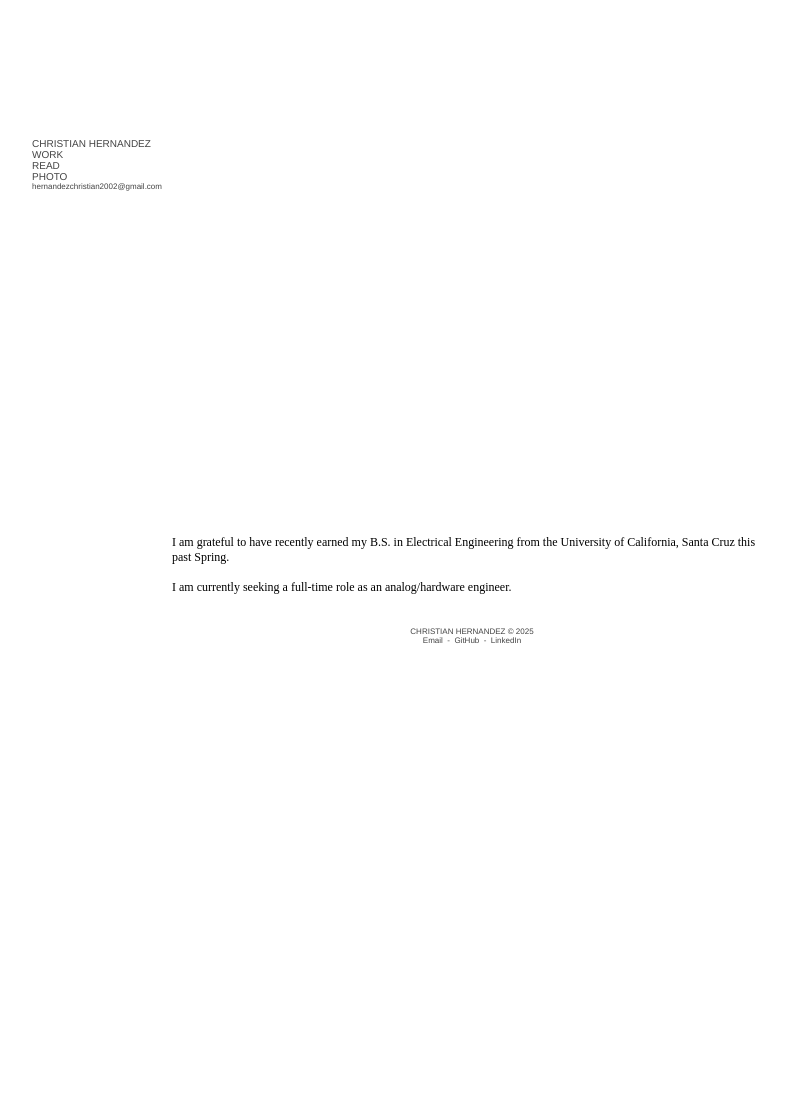
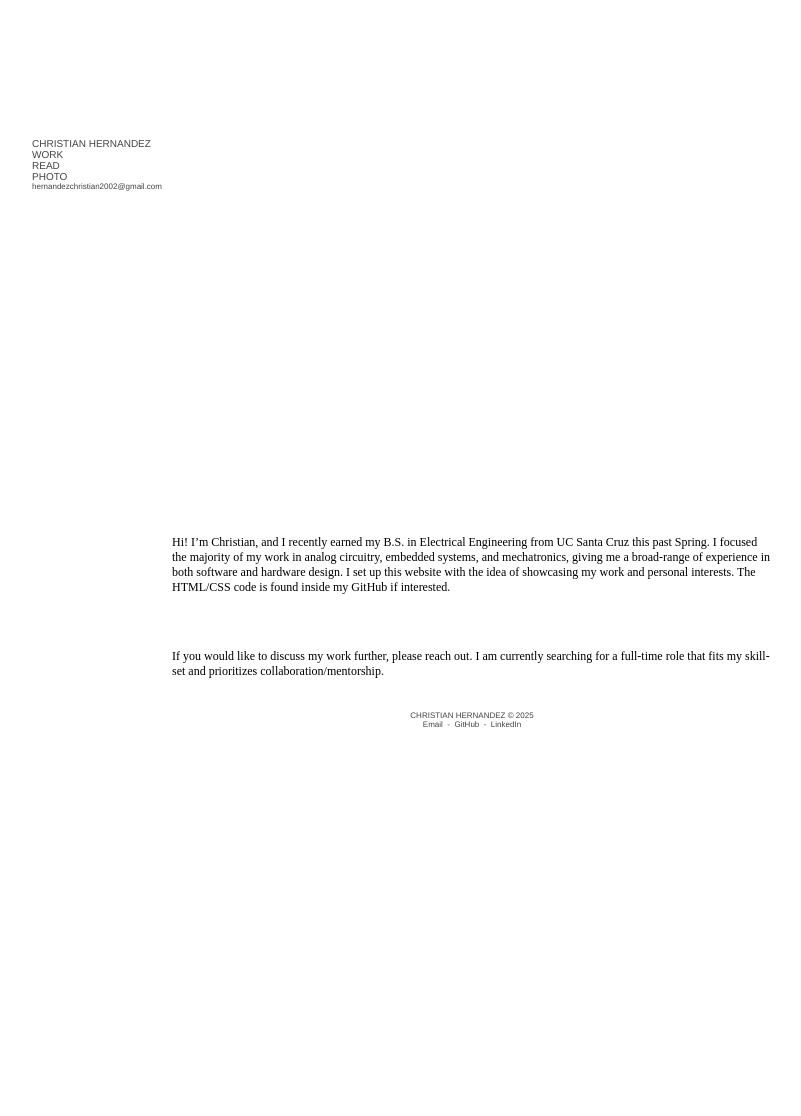
Before and after one commit to chruhern/christianhernandez, a Jekyll site: the page built from index.md, in a window 1280 px wide. Shown: the whole page, without its empty margins (106-907 px from the left). Built offline with Jekyll 4.4.1, drawn with Linux system fonts in a browser that asks for light colours.

Commit message:
Edits: rewrote home page introduction

```diff
--- a/index.md
+++ b/index.md
@@ -3,7 +3,8 @@ layout: default
 title: Home
 ---
 <br>
-I am grateful to have recently earned my B.S. in Electrical Engineering from the University of California, Santa Cruz this past Spring.
+Hi! I'm Christian, and I recently earned my B.S. in Electrical Engineering from UC Santa Cruz this past Spring. I focused the majority of my work in analog circuitry, embedded systems, and mechatronics, giving me a broad-range of experience in both software and hardware design. I set up this website with the idea of showcasing my work and personal interests. The HTML/CSS code is found inside my GitHub if interested.
+
 <br>
 <br>
-I am currently seeking a full-time role as an analog/hardware engineer.
+If you would like to discuss my work further, please reach out. I am currently searching for a full-time role that fits my skill-set and prioritizes collaboration/mentorship.
```
